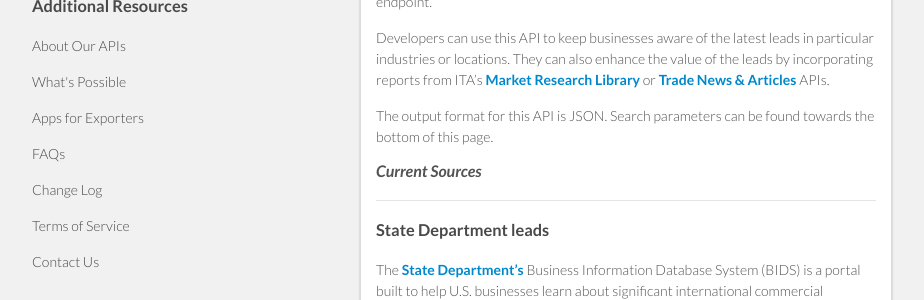
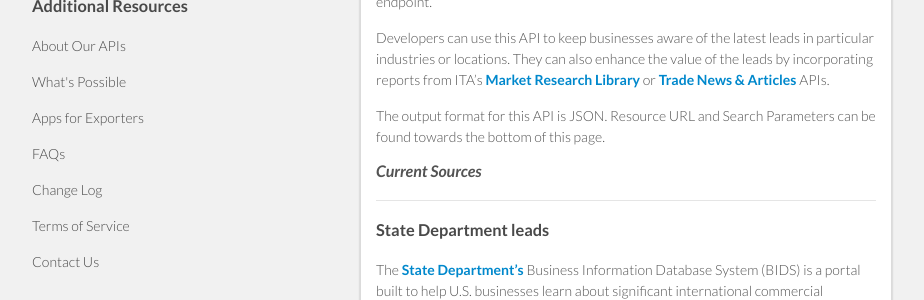
Before and after one commit to InternationalTradeAdministration/developerportal, a Jekyll site: the page built from _posts/2014-07-01-trade-leads.markdown, in a window 1280 px wide and 900 px high. Shown: the part 374-674 px from the top of the window, without its empty margins (178-1102 px from the left). Built offline with Jekyll 4.4.1, drawn with Linux system fonts in a browser that asks for light colours; some of the changed text lies outside the part shown.

Commit message:
Update 2014-07-01-trade-leads.markdown

```diff
--- a/_posts/2014-07-01-trade-leads.markdown
+++ b/_posts/2014-07-01-trade-leads.markdown
@@ -19,7 +19,7 @@ We will soon be including leads from FedBizOpps.  All leads are consolidated int
 Developers can use this API to keep businesses aware of the latest leads in particular industries or locations.  They can also enhance the value of the leads by incorporating reports from ITA’s [Market Research Library](http://developer.trade.gov/market-research-library.html) or [Trade News & Articles](http://developer.trade.gov/trade-news-articles.html) APIs.
 
 
-The output format for this API is JSON.  Search parameters can be found towards the bottom of this page.
+The output format for this API is JSON.  Resource URL and Search Parameters can be found towards the bottom of this page.
 
 ##Current Sources
 
@@ -127,7 +127,7 @@ UK leads are subject to their open government license located at:
 
     http://api.trade.gov/trade_leads/search
 
-##Search Parameters for All Leads
+##Search Parameters for all leads
 
 ###keyword
 
```
